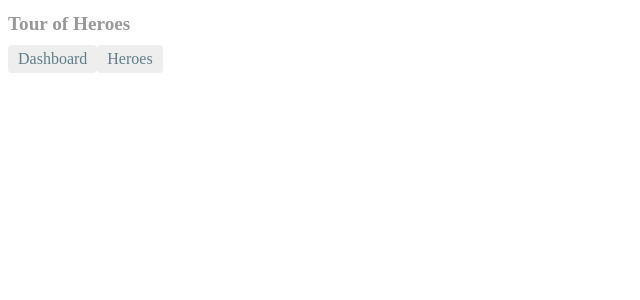
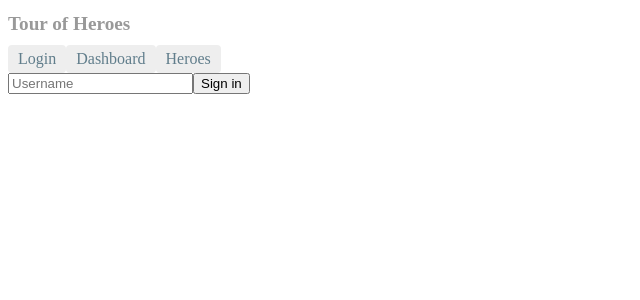
Before and after one commit to Sirdayne/angular-new-app, an Angular app: page /login in a window 1280 px wide. Before the commit this address led to /. Shown: the top 300 px of the page, without its empty margins (0-640 px from the left). Built offline with nearby package versions, Linux system fonts and the light colour scheme.

Commit message:
added auth component/service

```diff
--- a/src/app/app-routing.module.ts
+++ b/src/app/app-routing.module.ts
@@ -3,12 +3,14 @@ import { RouterModule, Routes } from '@angular/router';
 import { HeroesComponent } from './heroes/heroes.component';
 import { DashboardComponent } from './dashboard/dashboard.component';
 import { HeroDetailComponent } from './hero-detail/hero-detail.component';
+import { LoginComponent} from './login/login.component';
 
 const routes: Routes = [
   { path: '', redirectTo: '/dashboard', pathMatch: 'full' },
   { path: 'dashboard', component: DashboardComponent },
   { path: 'heroes', component: HeroesComponent },
   { path: 'detail/:id', component: HeroDetailComponent },
+  { path: 'login', component: LoginComponent}
 ]
 
 @NgModule({
--- a/src/app/app.component.html
+++ b/src/app/app.component.html
@@ -1,5 +1,6 @@
 <h1>{{title}}</h1>
 <nav>
+  <a routerLink="login">Login</a>
   <a routerLink="dashboard">Dashboard</a>
   <a routerLink="heroes">Heroes</a>
 </nav>
--- a/src/app/app.module.ts
+++ b/src/app/app.module.ts
@@ -1,7 +1,7 @@
 import { BrowserModule } from '@angular/platform-browser';
 import { NgModule } from '@angular/core';
 
-import { HttpClientModule } from '@angular/common/http'
+import { HttpClientModule } from '@angular/common/http';
 import { FormsModule } from '@angular/forms';
 
 import { AppComponent } from './app.component';
@@ -11,6 +11,7 @@ import { MessagesComponent } from './messages/messages.component';
 import { AppRoutingModule } from './app-routing.module';
 import { DashboardComponent } from './dashboard/dashboard.component';
 import { HeroIdComponent } from './hero-id/hero-id.component';
+import { LoginComponent } from './login/login.component';
 
 @NgModule({
   declarations: [
@@ -19,7 +20,8 @@ import { HeroIdComponent } from './hero-id/hero-id.component';
     HeroDetailComponent,
     MessagesComponent,
     DashboardComponent,
-    HeroIdComponent
+    HeroIdComponent,
+    LoginComponent
   ],
   imports: [
     BrowserModule,
--- /dev/null
+++ b/src/app/login/login.component.html
@@ -0,0 +1,2 @@
+<input [(ngModel)]="username" placeholder="Username">
+<button (click)="SignIn()">Sign in</button>
--- /dev/null
+++ b/src/app/login/login.component.ts
@@ -0,0 +1,21 @@
+import { Component, OnInit } from '@angular/core';
+
+@Component({
+  selector: 'app-login',
+  templateUrl: './login.component.html',
+  styleUrls: ['./login.component.css']
+})
+export class LoginComponent implements OnInit {
+
+  username = '';
+
+  constructor() { }
+
+  ngOnInit() {
+  }
+
+  SignIn() {
+    console.log(this.username);
+  }
+
+}
```
Also changed, not shown: src/app/auth.service.ts (added, +9 -0 lines), src/app/login/login.component.css (added), 2 other files (tests, documents, lock files or other folders).
